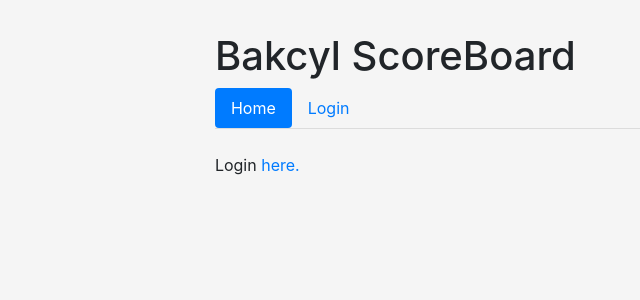
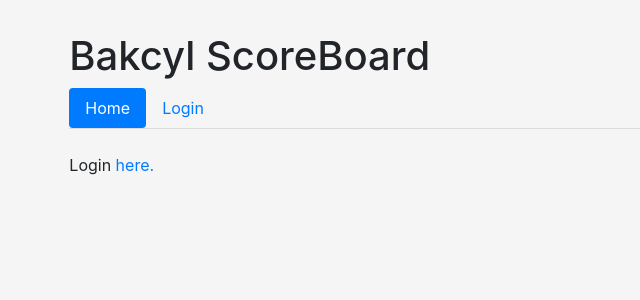
Before and after one commit to patkaczm/bakcyl-scorebaord, a Django app: page / in a window 1280 px wide. Shown: the top 300 px of the page, without its empty margins (149-789 px from the left). Run offline with Django 3.2, Linux system fonts and the light colour scheme; some libraries are stand-ins or nearby versions.

Commit message:
change site witdth

```diff
--- a/bakcyl_scoreboard/templates/base.html
+++ b/bakcyl_scoreboard/templates/base.html
@@ -21,7 +21,7 @@
 <body>
 
 <div class="row justify-content-center mt-4">
-    <div class="col-8 rounded pb-4">
+    <div class="col-12 rounded pb-4">
 
         <div class="row justify-content-center">
             <div class="col-8">
```
